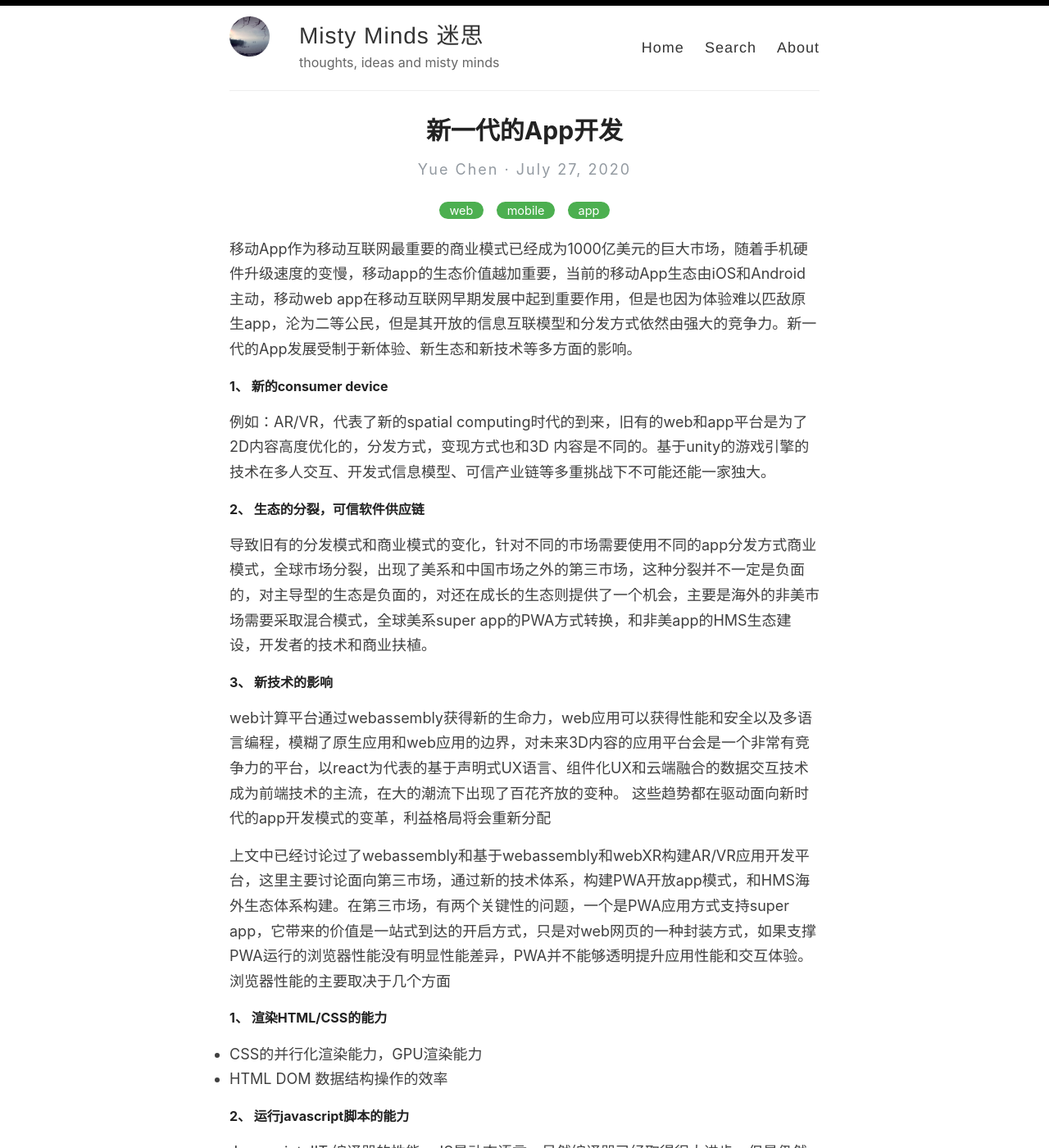
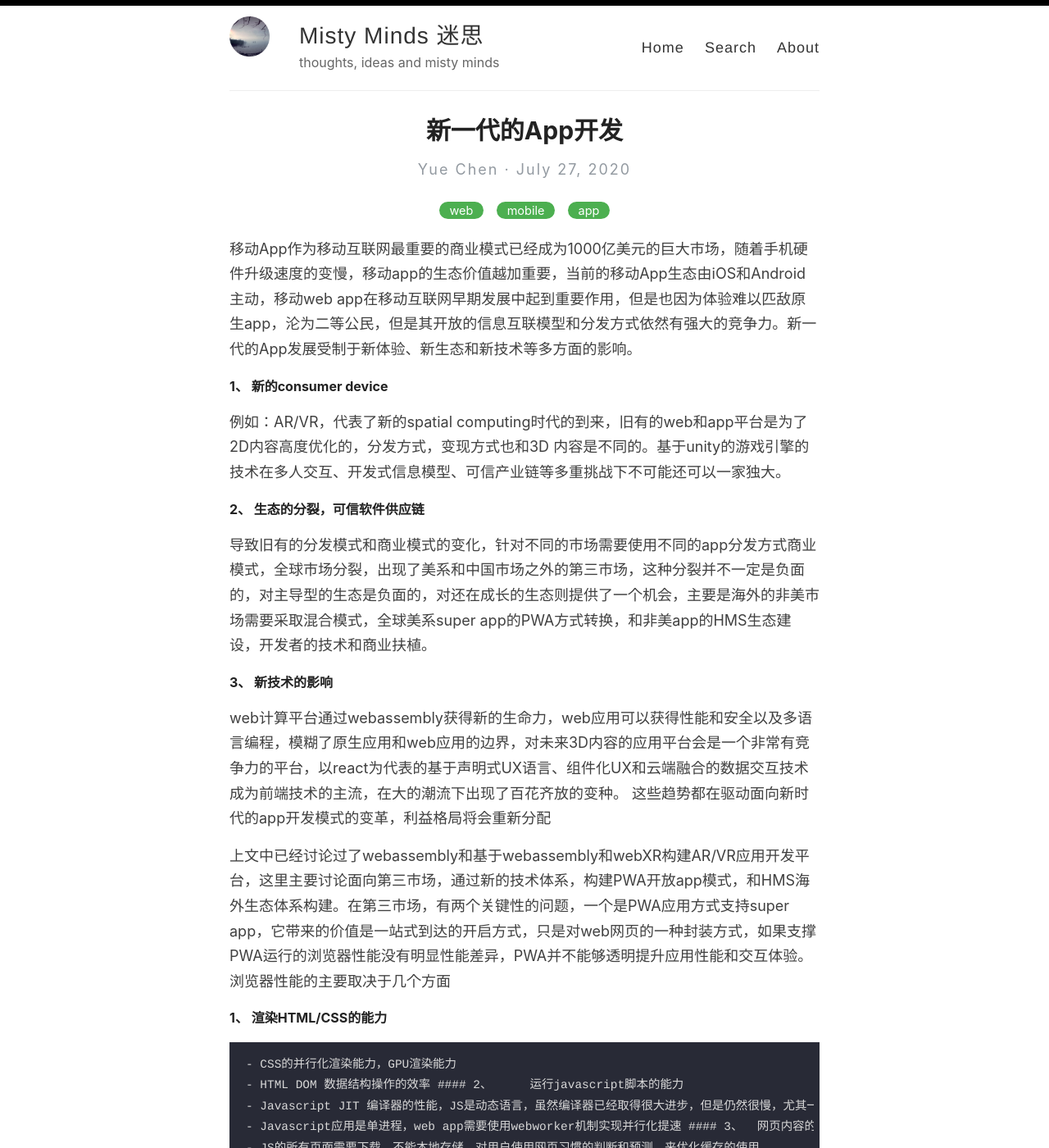
Before and after one commit to sbagga/mistyminds, a Jekyll site: the page built from _posts/2020-07-27-新一代的app开发.md, in a window 1280 px wide and 1400 px high. Shown: the whole window at 82% size. Built offline with Jekyll 4.4.1, drawn with Linux system fonts in a browser that asks for light colours; some of the changed text lies outside the part shown.

Commit message:
Update 2020-07-27-新一代的app开发.md

```diff
--- a/_posts/2020-07-27-新一代的app开发.md
+++ b/_posts/2020-07-27-新一代的app开发.md
@@ -6,10 +6,10 @@ comments_id: 5
 excerpt: 随着新的消费者设备的出现，新计算技术的普及以及全球新的软件供应链的改变，下一代的app开发已经浮出水面
 
 ---
-移动App作为移动互联网最重要的商业模式已经成为1000亿美元的巨大市场，随着手机硬件升级速度的变慢，移动app的生态价值越加重要，当前的移动App生态由iOS和Android主动，移动web app在移动互联网早期发展中起到重要作用，但是也因为体验难以匹敌原生app，沦为二等公民，但是其开放的信息互联模型和分发方式依然由强大的竞争力。新一代的App发展受制于新体验、新生态和新技术等多方面的影响。
+移动App作为移动互联网最重要的商业模式已经成为1000亿美元的巨大市场，随着手机硬件升级速度的变慢，移动app的生态价值越加重要，当前的移动App生态由iOS和Android主动，移动web app在移动互联网早期发展中起到重要作用，但是也因为体验难以匹敌原生app，沦为二等公民，但是其开放的信息互联模型和分发方式依然有强大的竞争力。新一代的App发展受制于新体验、新生态和新技术等多方面的影响。
 
 #### 1、	新的consumer device
-例如：AR/VR，代表了新的spatial computing时代的到来，旧有的web和app平台是为了2D内容高度优化的，分发方式，变现方式也和3D 内容是不同的。基于unity的游戏引擎的技术在多人交互、开发式信息模型、可信产业链等多重挑战下不可能还能一家独大。
+例如：AR/VR，代表了新的spatial computing时代的到来，旧有的web和app平台是为了2D内容高度优化的，分发方式，变现方式也和3D 内容是不同的。基于unity的游戏引擎的技术在多人交互、开发式信息模型、可信产业链等多重挑战下不可能还可以一家独大。
 #### 2、	生态的分裂，可信软件供应链
 导致旧有的分发模式和商业模式的变化，针对不同的市场需要使用不同的app分发方式商业模式，全球市场分裂，出现了美系和中国市场之外的第三市场，这种分裂并不一定是负面的，对主导型的生态是负面的，对还在成长的生态则提供了一个机会，主要是海外的非美市场需要采取混合模式，全球美系super app的PWA方式转换，和非美app的HMS生态建设，开发者的技术和商业扶植。
 #### 3、	新技术的影响
@@ -19,14 +19,14 @@ web计算平台通过webassembly获得新的生命力，web应用可以获得性
 上文中已经讨论过了webassembly和基于webassembly和webXR构建AR/VR应用开发平台，这里主要讨论面向第三市场，通过新的技术体系，构建PWA开放app模式，和HMS海外生态体系构建。在第三市场，有两个关键性的问题，一个是PWA应用方式支持super app，它带来的价值是一站式到达的开启方式，只是对web网页的一种封装方式，如果支撑PWA运行的浏览器性能没有明显性能差异，PWA并不能够透明提升应用性能和交互体验。浏览器性能的主要取决于几个方面
 
 #### 1、	渲染HTML/CSS的能力
-  - CSS的并行化渲染能力，GPU渲染能力
-  - HTML DOM 数据结构操作的效率
+    - CSS的并行化渲染能力，GPU渲染能力
+    - HTML DOM 数据结构操作的效率
 #### 2、	运行javascript脚本的能力
-  - Javascript JIT 编译器的性能，JS是动态语言，虽然编译器已经取得很大进步，但是仍然很慢，尤其一些计算intensive的library
-  - Javascript应用是单进程，web app需要使用webworker机制实现并行化提速
+    - Javascript JIT 编译器的性能，JS是动态语言，虽然编译器已经取得很大进步，但是仍然很慢，尤其一些计算intensive的library
+    - Javascript应用是单进程，web app需要使用webworker机制实现并行化提速
 #### 3、	网页内容的下载和缓存
-  - JS的所有页面需要下载，不能本地存储，对用户使用网页习惯的判断和预测，来优化缓存的使用
-  - JS是文本代码，minimize的压缩比低，下载慢
+    - JS的所有页面需要下载，不能本地存储，对用户使用网页习惯的判断和预测，来优化缓存的使用
+    - JS是文本代码，minimize的压缩比低，下载慢
 
 
 从用户体验上，浏览器和原生app的差距
```
